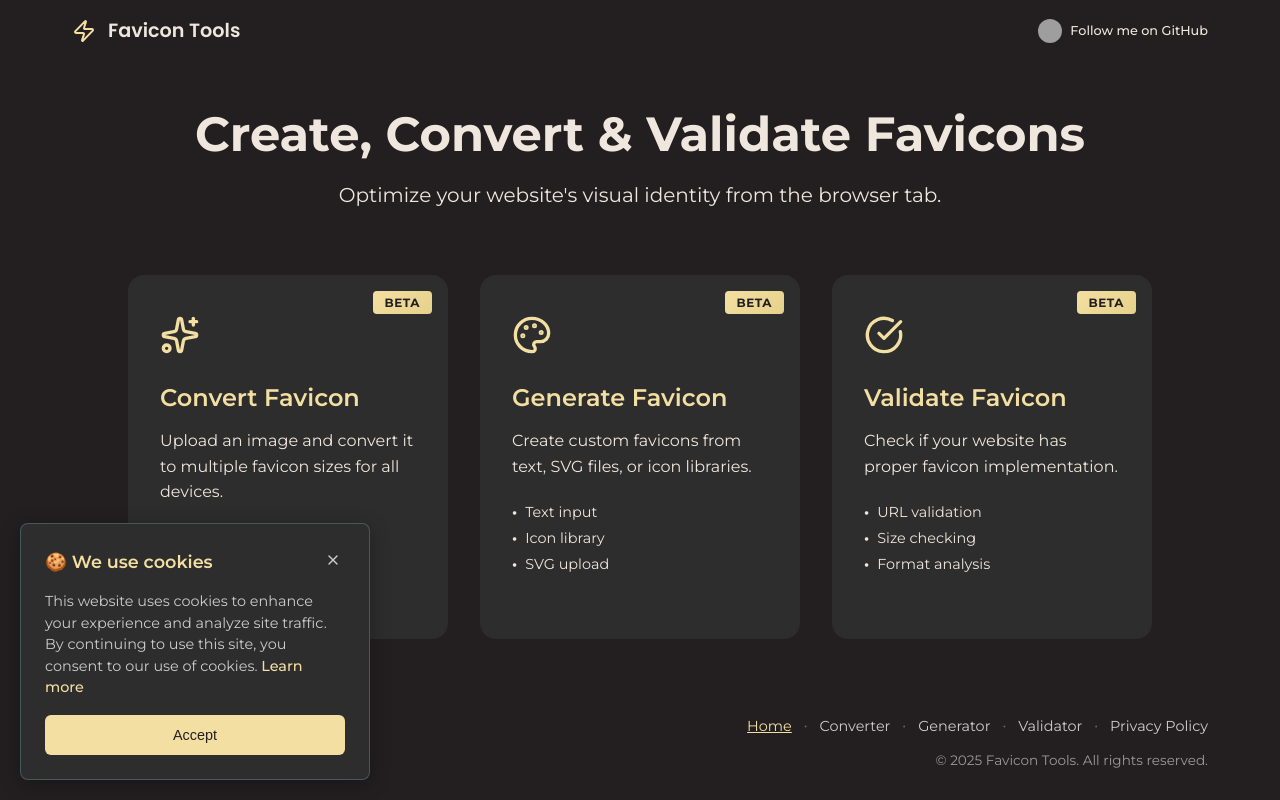
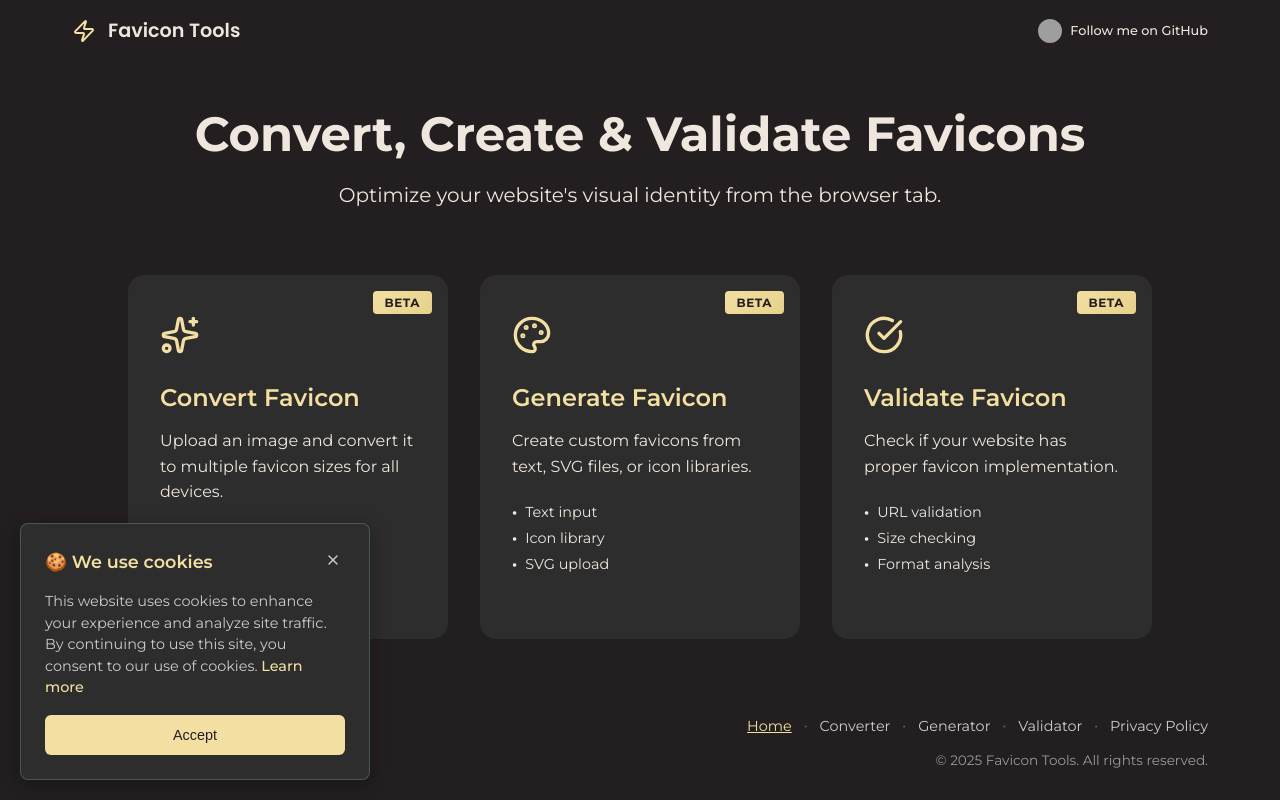
Before and after one commit to gburgose/favicon-generator, a Next.js app: page / in a window 1280 px wide. Built offline with nearby package versions, Linux system fonts and the light colour scheme; no server answers; grey boxes are pictures that could not be loaded.

Commit message:
refactor: Update title order in HomePage for improved clarity
- Changed the order of words in the main title from "Create, Convert & Validate Favicons" to "Convert, Create & Validate Favicons" to enhance readability and focus on the conversion aspect.

```diff
--- a/src/app/page.tsx
+++ b/src/app/page.tsx
@@ -7,7 +7,7 @@ export default function HomePage() {
       <section className="home">
         <div className="home__header">
           <h1 className="home__title">
-            Create, Convert & Validate Favicons
+            Convert, Create & Validate Favicons
           </h1>
           <p className="home__subtitle">
             Optimize your website&apos;s visual identity from the browser tab.
```
